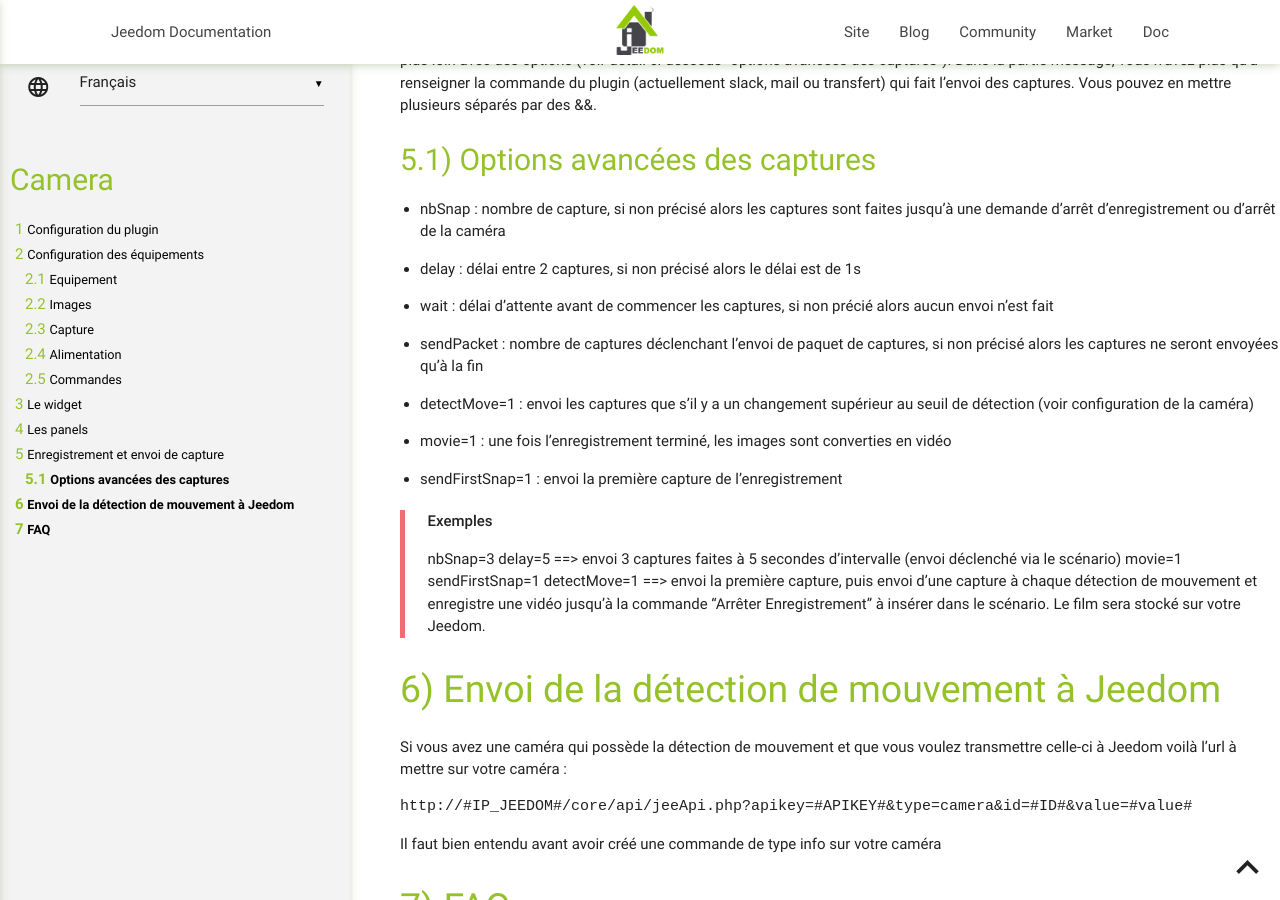
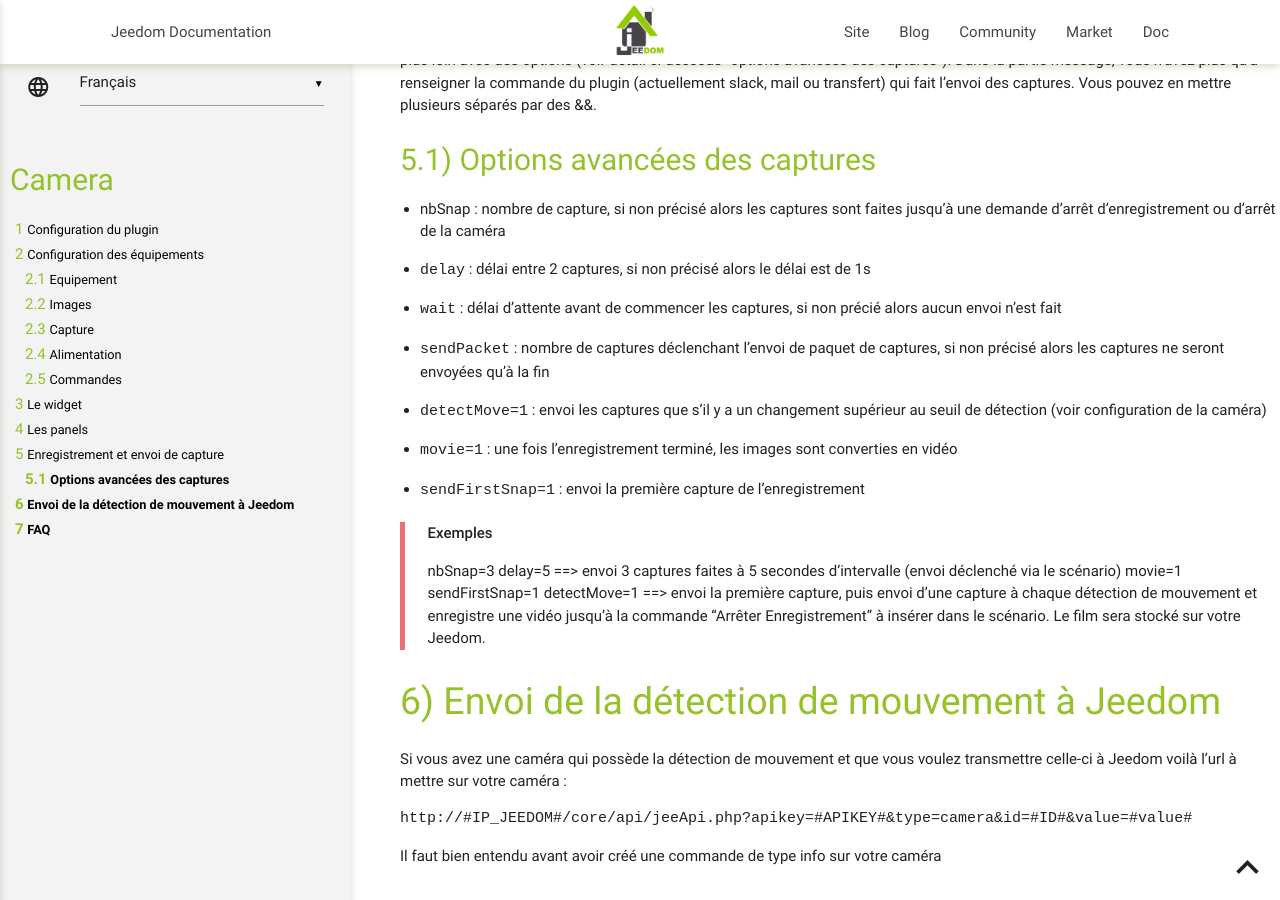
Before and after one commit to jeedom/plugin-camera, a Jekyll site: the page built from docs/fr_FR/index.md, in a window 1280 px wide and 900 px high, scrolled down 3512 px. Built offline with Jekyll 4.4.1, drawn with Linux system fonts in a browser that asks for light colours; our own code applies the rules of GitHub Pages for plain Markdown files.

```diff
--- a/docs/fr_FR/index.md
+++ b/docs/fr_FR/index.md
@@ -150,17 +150,17 @@ Options avancées des captures
 
 -   nbSnap : nombre de capture, si non précisé alors les captures sont faites jusqu'à une demande d'arrêt d'enregistrement ou d'arrêt de la caméra
 
--   delay : délai entre 2 captures, si non précisé alors le délai est de 1s
+-   `delay` : délai entre 2 captures, si non précisé alors le délai est de 1s
 
--   wait : délai d'attente avant de commencer les captures, si non précié alors aucun envoi n'est fait
+-   `wait` : délai d'attente avant de commencer les captures, si non précié alors aucun envoi n'est fait
 
--   sendPacket : nombre de captures déclenchant l'envoi de paquet de captures, si non précisé alors les captures ne seront envoyées qu'à la fin
+-   `sendPacket` : nombre de captures déclenchant l'envoi de paquet de captures, si non précisé alors les captures ne seront envoyées qu'à la fin
 
--   detectMove=1 : envoi les captures que s'il y a un changement supérieur au seuil de détection (voir configuration de la caméra)
+-   `detectMove=1` : envoi les captures que s'il y a un changement supérieur au seuil de détection (voir configuration de la caméra)
 
--   movie=1 : une fois l'enregistrement terminé, les images sont converties en vidéo
+-   `movie=1` : une fois l'enregistrement terminé, les images sont converties en vidéo
 
--   sendFirstSnap=1 : envoi la première capture de l'enregistrement
+-   `sendFirstSnap=1` : envoi la première capture de l'enregistrement
 
 > **Exemples**
 >
```
